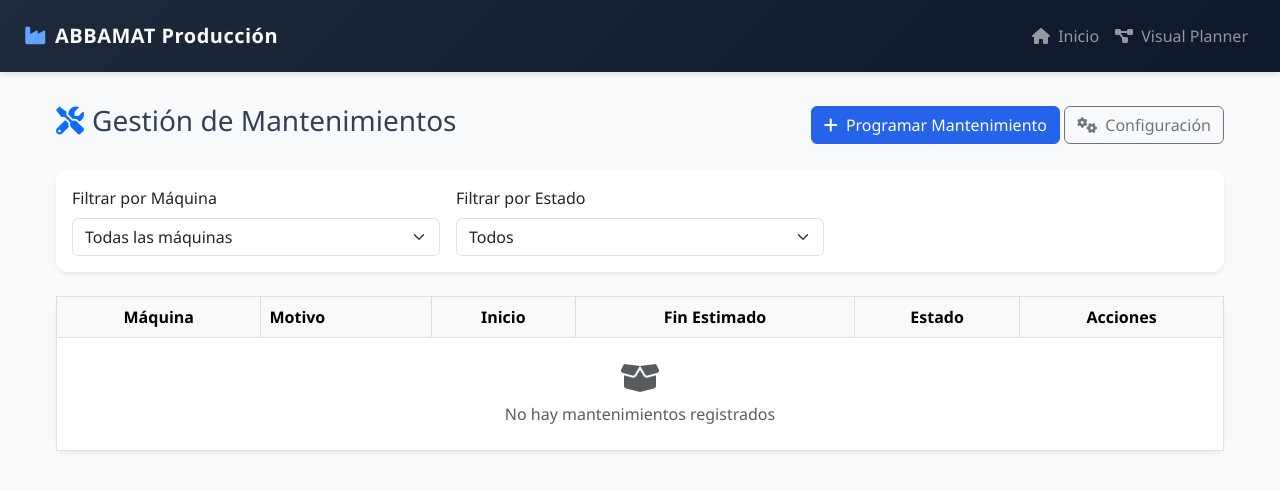
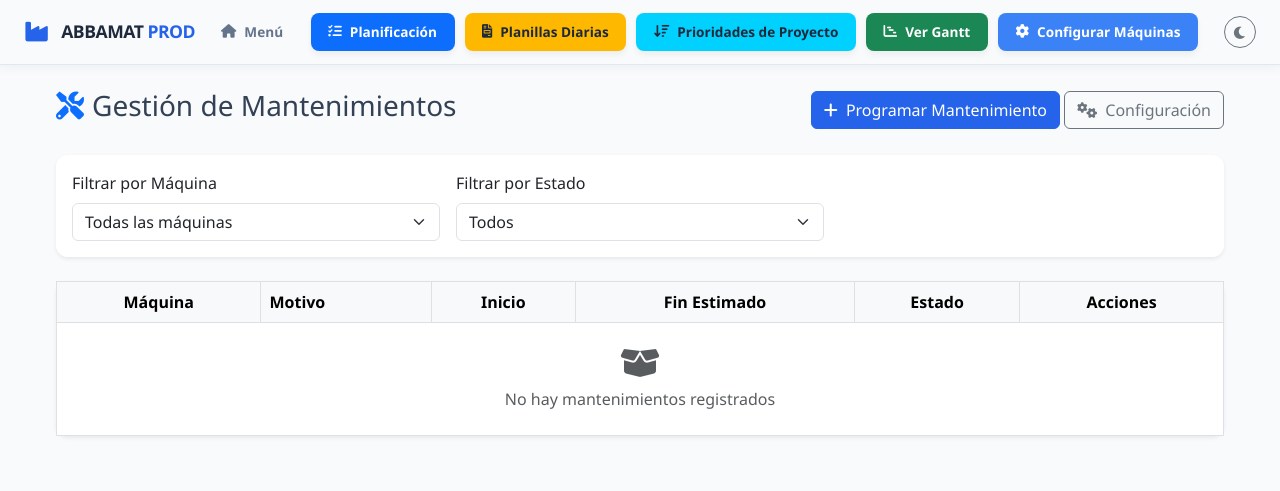
Before and after one commit to CARsoftAR/planificacionProcesosProduccion, a Django app: page /config/mantenimientos/ in a window 1280 px wide. Shown: the top 491 px of the page. Run offline with Django 5.2, Linux system fonts and the light colour scheme; data that the repository does not hold is empty; some libraries are stand-ins or nearby versions.

Commit message:
Standardize Global Navigation UI, integrated Gantt auto-loading and UI Improvements

```diff
--- a/produccion/templates/produccion/base.html
+++ b/produccion/templates/produccion/base.html
@@ -37,8 +37,8 @@
 
         .main-container {
             max-width: 1200px;
-            margin: 2rem auto;
-            padding: 0 1rem;
+            margin: 0 auto;
+            padding: 1.5rem 1rem;
         }
 
         .card {
@@ -78,27 +78,7 @@
 </head>
 <body>
 
-    <nav class="navbar navbar-expand-lg navbar-dark navbar-custom py-3">
-        <div class="container-fluid px-4">
-            <a class="navbar-brand d-flex align-items-center" href="{% url 'home' %}">
-                <i class="fas fa-industry me-2" style="color: #60a5fa;"></i>
-                ABBAMAT Producción
-            </a>
-            <button class="navbar-toggler" type="button" data-bs-toggle="collapse" data-bs-target="#navbarMain">
-                <span class="navbar-toggler-icon"></span>
-            </button>
-            <div class="collapse navbar-collapse" id="navbarMain">
-                <ul class="navbar-nav ms-auto mb-2 mb-lg-0">
-                    <li class="nav-item">
-                        <a class="nav-link" href="{% url 'home' %}"><i class="fas fa-home me-1"></i> Inicio</a>
-                    </li>
-                    <li class="nav-item">
-                        <a class="nav-link" href="{% url 'planificacion_visual' %}"><i class="fas fa-project-diagram me-1"></i> Visual Planner</a>
-                    </li>
-                </ul>
-            </div>
-        </div>
-    </nav>
+    {% include "produccion/global_navbar.html" %}
 
     <div class="main-container">
         <!-- Messages -->
--- /dev/null
+++ b/produccion/templates/produccion/global_navbar.html
@@ -0,0 +1,162 @@
+{% load static %}
+<style>
+    .global-navbar {
+        background: #f8fafc;
+        border-bottom: 1px solid #e2e8f0;
+        padding: 0.75rem 1.5rem;
+        position: sticky;
+        top: 0;
+        z-index: 2000;
+        box-shadow: 0 2px 10px rgba(0,0,0,0.05);
+        display: flex;
+        align-items: center;
+        justify-content: space-between;
+        height: 65px;
+    }
+
+    .nav-buttons-group {
+        display: flex;
+        align-items: center;
+        gap: 10px;
+    }
+
+    .btn-nav {
+        border-radius: 8px;
+        padding: 0.55rem 1.1rem;
+        font-weight: 700;
+        font-size: 0.85rem;
+        display: inline-flex;
+        align-items: center;
+        gap: 8px;
+        border: none;
+        transition: all 0.2s cubic-bezier(0.4, 0, 0.2, 1);
+        text-decoration: none !important;
+        color: white !important;
+        box-shadow: 0 4px 6px rgba(0,0,0,0.05);
+        white-space: nowrap;
+    }
+
+    .btn-nav:hover {
+        transform: translateY(-2px);
+        box-shadow: 0 6px 15px rgba(0,0,0,0.1);
+        filter: brightness(1.05);
+    }
+
+    .btn-nav:active {
+        transform: translateY(0);
+    }
+
+    .btn-nav-home {
+        background: transparent;
+        color: #64748b !important;
+        box-shadow: none;
+        padding-left: 0;
+    }
+    .btn-nav-home:hover {
+        background: transparent;
+        color: #1e293b !important;
+        transform: none;
+        box-shadow: none;
+    }
+
+    /* Colors */
+    .btn-plan    { background-color: #0d6efd !important; } /* Planificación - Dark Blue */
+    .btn-yellow  { background-color: #ffb800 !important; color: #1e293b !important; } /* Planillas */
+    .btn-cyan    { background-color: #00d1ff !important; color: #1e293b !important; } /* Prioridades */
+    .btn-green   { background-color: #1a8754 !important; } /* Gantt */
+    .btn-blue    { background-color: #3b82f6 !important; } /* Config */
+
+    .navbar-logo {
+        display: flex;
+        align-items: center;
+        gap: 12px;
+        color: #1e293b;
+    }
+
+    .navbar-logo i {
+        color: #2563eb;
+        font-size: 1.4rem;
+    }
+
+    .navbar-logo h5 {
+        margin: 0;
+        font-weight: 800;
+        font-size: 1.1rem;
+        letter-spacing: -0.5px;
+    }
+</style>
+
+{% with url_name=request.resolver_match.url_name %}
+<nav class="global-navbar">
+    <div class="navbar-logo">
+        <i class="fas fa-industry"></i>
+        <h5>ABBAMAT <span style="color: #2563eb;">PROD</span></h5>
+    </div>
+
+    <div class="nav-buttons-group">
+        <a href="{% url 'home' %}" class="btn-nav btn-nav-home">
+            <i class="fas fa-home"></i>
+            <span>Menú</span>
+        </a>
+
+        <!-- 1. Planificación -->
+        {% if url_name != 'planificacion_view' %}
+        <a href="{% url 'planificacion_view' %}" class="btn-nav btn-plan">
+            <i class="fas fa-tasks"></i>
+            <span>Planificación</span>
+        </a>
+        {% endif %}
+
+        <!-- 2. Planillas Diarias (Always visible or hide if on specific list?) -->
+        {% if url_name != 'planillas_diarias' %}
+        <a href="{% url 'planillas_diarias' %}" class="btn-nav btn-yellow">
+            <i class="fas fa-file-invoice"></i>
+            <span>Planillas Diarias</span>
+        </a>
+        {% endif %}
+
+        <!-- 3. Prioridades -->
+        {% if url_name != 'proyectos_prioridades' %}
+        <a href="{% url 'proyectos_prioridades' %}" class="btn-nav btn-cyan">
+            <i class="fas fa-sort-amount-down"></i>
+            <span>Prioridades de Proyecto</span>
+        </a>
+        {% endif %}
+
+        <!-- 4. Ver Gantt -->
+        {% if url_name != 'planificacion_visual' %}
+        <a href="{% url 'planificacion_visual' %}" class="btn-nav btn-green">
+            <i class="fas fa-chart-gantt"></i>
+            <span>Ver Gantt</span>
+        </a>
+        {% endif %}
+
+        <!-- 5. Configurar Máquinas -->
+        {% if url_name != 'maquina_config_list' and url_name != 'maquina_config_create' and url_name != 'maquina_config_update' %}
+        <a href="{% url 'maquina_config_list' %}" class="btn-nav btn-blue">
+            <i class="fas fa-cog"></i>
+            <span>Configurar Máquinas</span>
+        </a>
+        {% endif %}
+    </div>
+
+    <!-- Theme / User Group -->
+    <div class="d-flex align-items-center gap-3">
+        <button id="global-theme-toggle" class="btn btn-sm btn-outline-secondary rounded-circle" style="width: 32px; height: 32px; padding: 0;" title="Cambiar Tema">
+            <i class="fas fa-moon"></i>
+        </button>
+    </div>
+</nav>
+{% endwith %}
+
+<script>
+    // Toggle Theme Logic (Placeholder until full implementation)
+    document.getElementById('global-theme-toggle')?.addEventListener('click', () => {
+        document.body.classList.toggle('dark-mode');
+        const icon = document.querySelector('#global-theme-toggle i');
+        if (icon) {
+            icon.classList.toggle('fa-moon');
+            icon.classList.toggle('fa-sun');
+        }
+    });
+</script>
--- a/produccion/views.py
+++ b/produccion/views.py
@@ -1501,8 +1501,8 @@ def planificacion_visual_OLD(request):
     # Regla: visual_left[n] = max(time_pos[n], cursor[n-1] + GAP)
     # MIN_WIDTH = 100px universal — ninguna card puede ser menor.
     # =========================================================
-    COL_WIDTH  = 40    # px por hora
-    MIN_WIDTH  = 100   # px mínimo de card (cubre badge "40D ATRASO" + padding)
+    COL_WIDTH  = 100   # px por hora
+    MIN_WIDTH  = 40    # px mínimo de card
     SAFETY_GAP = 6     # px de aire entre cards
 
     def _time_to_px(dt_obj):
@@ -1965,7 +1965,7 @@ def planificacion_visual(request):
     # Regla: visual_left = max(posición_por_tiempo, fin_anterior + 6px)
     # Para OPs con atraso, garantizamos un ancho visual de 100px.
     # =========================================================
-    COL_WIDTH = 40
+    COL_WIDTH = 100
     DAY_GAP = 10
 
     # Mapa de fechas a índice visual
```
Also changed, not shown: produccion/gantt_logic.py (+2 -29 lines), produccion/templates/produccion/maquina_config_list.html (+5 -4 lines), produccion/templates/produccion/planificacion.html (+3 -24 lines), produccion/templates/produccion/planificacion_visual.html (+68 -62 lines), produccion/templates/produccion/planillas_diarias.html (+1 -16 lines), produccion/templates/produccion/proyectos_prioridades.html (+2 -11 lines), 1 other file.
